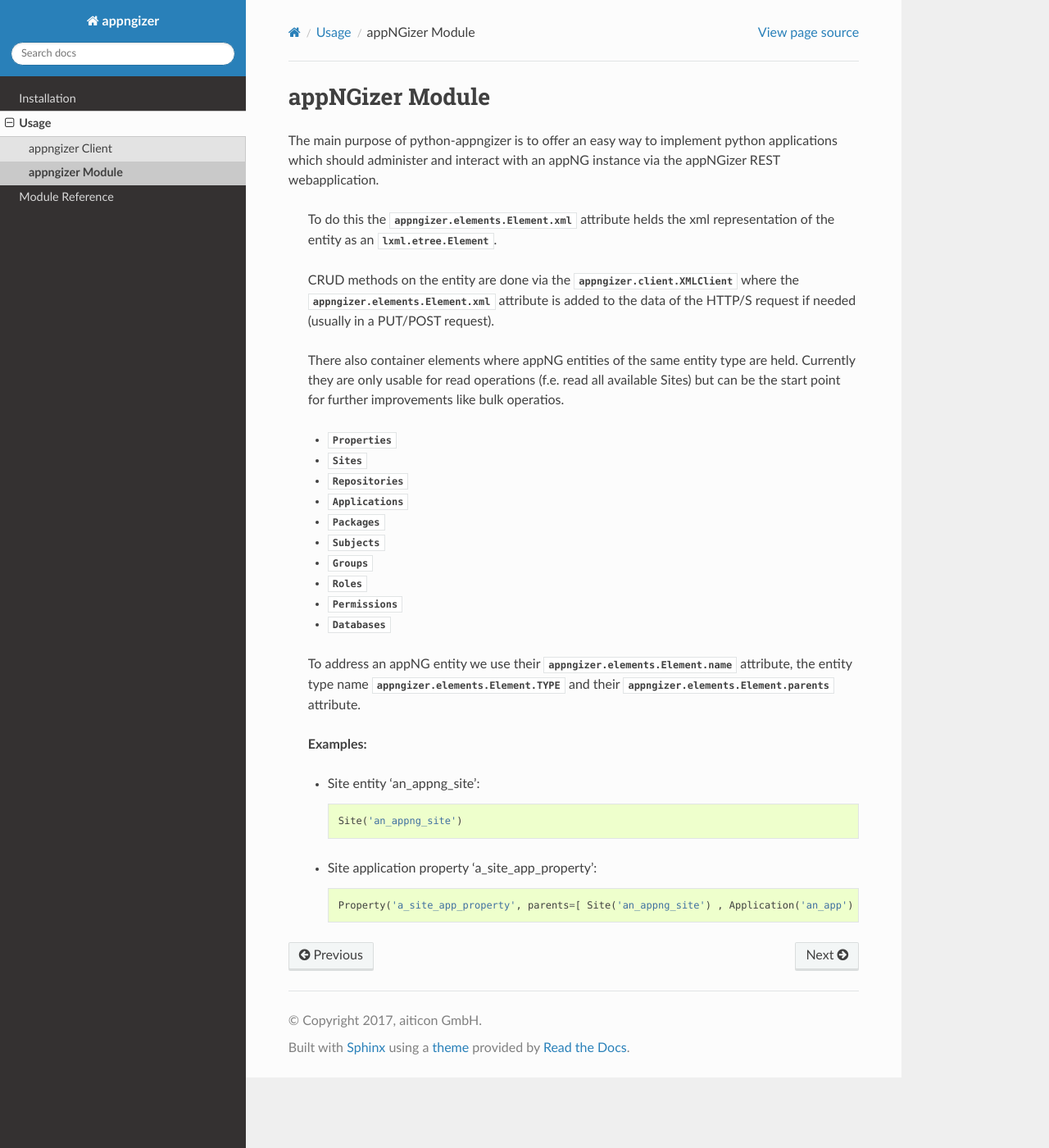
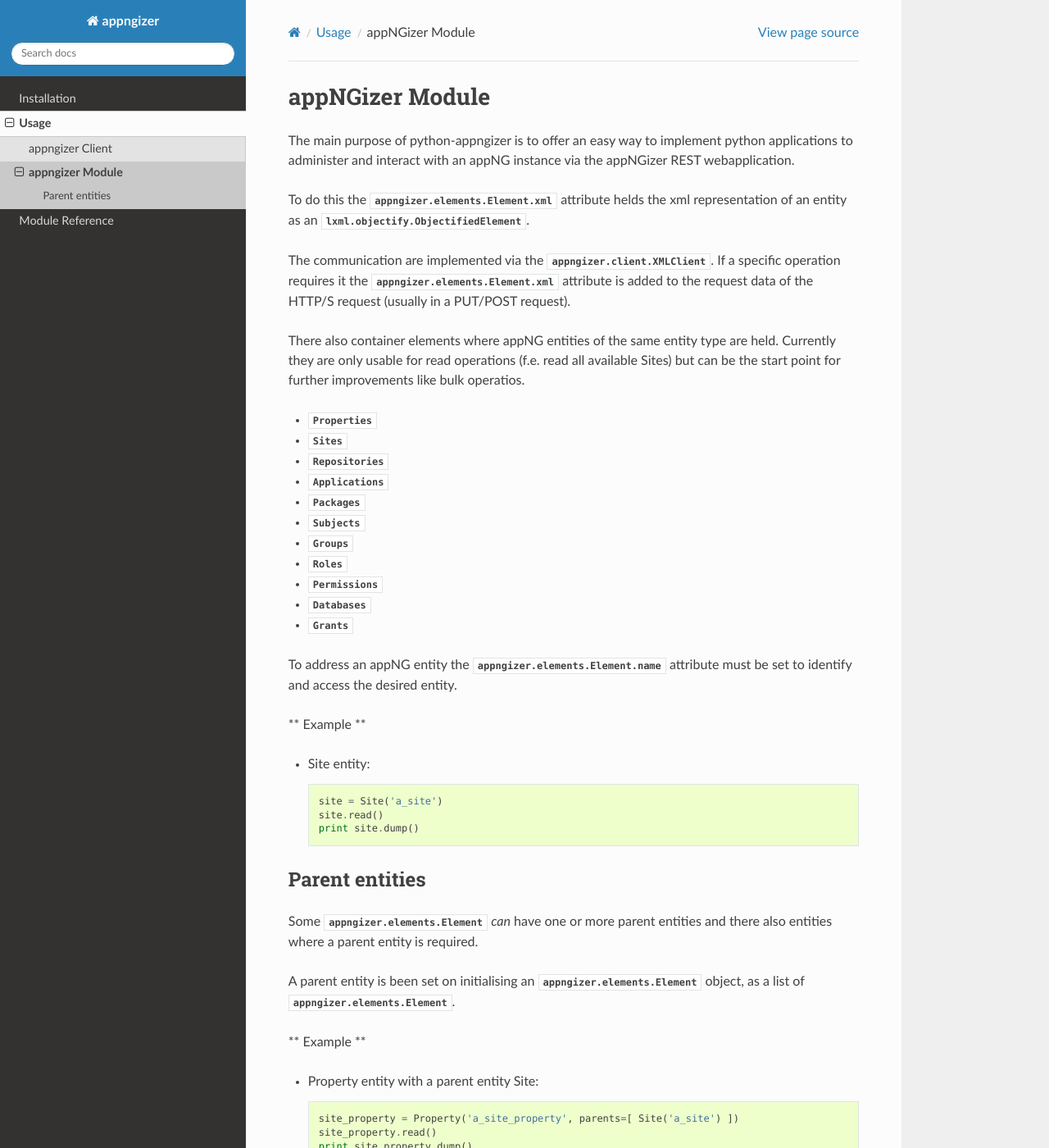
Before and after one commit to appNG/python-appngizer, a Sphinx documentation site: the page built from docs/source/usage/usage_module.rst, in a window 1280 px wide and 1400 px high. Shown: the whole window at 82% size. Built offline with Sphinx 7.4.7 and the Read the Docs theme 2.0.0, drawn with Linux system fonts in a browser that asks for light colours; formulas are drawn with MathJax 3; pages that are not in the unit, such as notebooks, are missing from menus; some of the changed text lies outside the part shown.

Commit message:
PYAPP-9 continue writing doc

```diff
--- a/docs/source/usage/usage_module.rst
+++ b/docs/source/usage/usage_module.rst
@@ -2,41 +2,63 @@
 ================
 
 The main purpose of python-appngizer is to offer an easy way to implement
-python applications which should administer and interact with an appNG instance
+python applications to administer and interact with an appNG instance
 via the appNGizer REST webapplication.
 
-    To do this the :attr:`appngizer.elements.Element.xml` attribute
-    helds the xml representation of the entity as an :class:`lxml.etree.Element`.
+To do this the :attr:`appngizer.elements.Element.xml` attribute
+helds the xml representation of an entity as an :class:`lxml.objectify.ObjectifiedElement`.
 
-    CRUD methods on the entity are done via the
-    :class:`appngizer.client.XMLClient` where the :attr:`appngizer.elements.Element.xml` attribute
-    is added to the data of the HTTP/S request if needed (usually in a PUT/POST request).
+The communication are implemented via the :class:`appngizer.client.XMLClient`.
+If a specific operation requires it the :attr:`appngizer.elements.Element.xml` attribute
+is added to the request data of the HTTP/S request (usually in a PUT/POST request).
 
-    There also container elements where appNG entities of the same entity
-    type are held. Currently they are only usable for read
-    operations (f.e. read all available Sites) but can be the start point
-    for further improvements like bulk operatios.
+There also container elements where appNG entities of the same entity
+type are held. Currently they are only usable for read
+operations (f.e. read all available Sites) but can be the start point
+for further improvements like bulk operatios.
 
-    - :class:`Properties`
-    - :class:`Sites`
-    - :class:`Repositories`
-    - :class:`Applications`
-    - :class:`Packages`
-    - :class:`Subjects`
-    - :class:`Groups`
-    - :class:`Roles`
-    - :class:`Permissions`
-    - :class:`Databases`
+- :class:`Properties`
+- :class:`Sites`
+- :class:`Repositories`
+- :class:`Applications`
+- :class:`Packages`
+- :class:`Subjects`
+- :class:`Groups`
+- :class:`Roles`
+- :class:`Permissions`
+- :class:`Databases`
+- :class:`Grants`
 
-    To address an appNG entity we use their :attr:`appngizer.elements.Element.name` attribute, the entity
-    type name :const:`appngizer.elements.Element.TYPE` and their :attr:`appngizer.elements.Element.parents` attribute.
+To address an appNG entity the :attr:`appngizer.elements.Element.name` attribute
+must be set to identify and access the desired entity.
 
-    **Examples:**
+** Example **
 
-    - Site entity 'an_appng_site'::
+- Site entity::
 
-        Site('an_appng_site')
+    site = Site('a_site')
+    site.read()
+    print site.dump()
 
-    - Site application property 'a_site_app_property'::
+Parent entities
+---------------
 
-        Property('a_site_app_property', parents=[ Site('an_appng_site') , Application('an_app') ] )
+Some :class:`appngizer.elements.Element` *can* have one or more parent entities and
+there also entities where a parent entity is required.
+
+A parent entity is been set on initialising an :class:`appngizer.elements.Element`
+object, as a list of :class:`appngizer.elements.Element`.
+
+** Example **
+
+- Property entity with a parent entity Site::
+
+    site_property = Property('a_site_property', parents=[ Site('a_site') ])
+    site_property.read()
+    print site_property.dump()
+
+- Property entity with a parent entity Site and Application::
+
+    site_app_property = Property('a_site_app_property', parents=[ Site('a_site'),Application('an_application') ])
+    site_app_property.read()
+    print site.dump()
```
